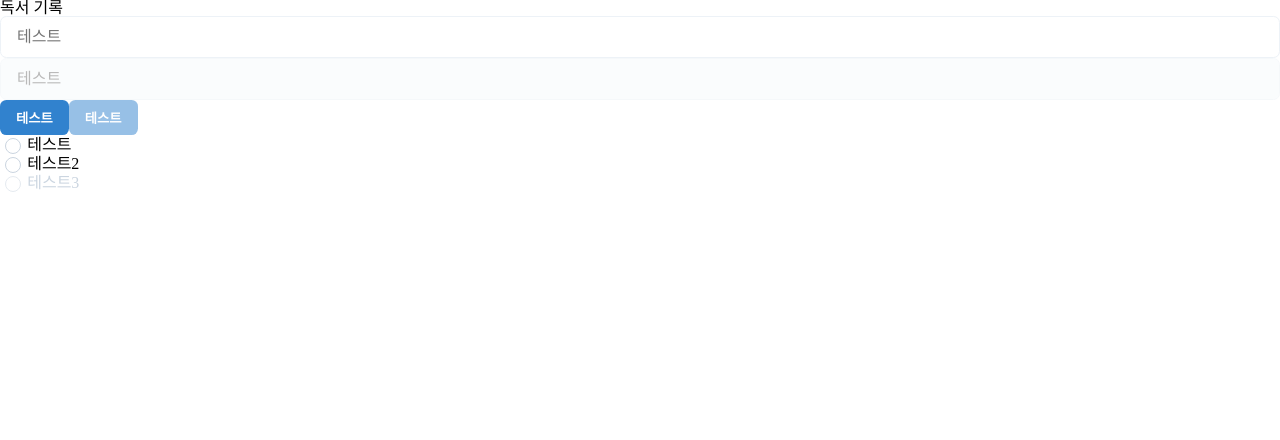
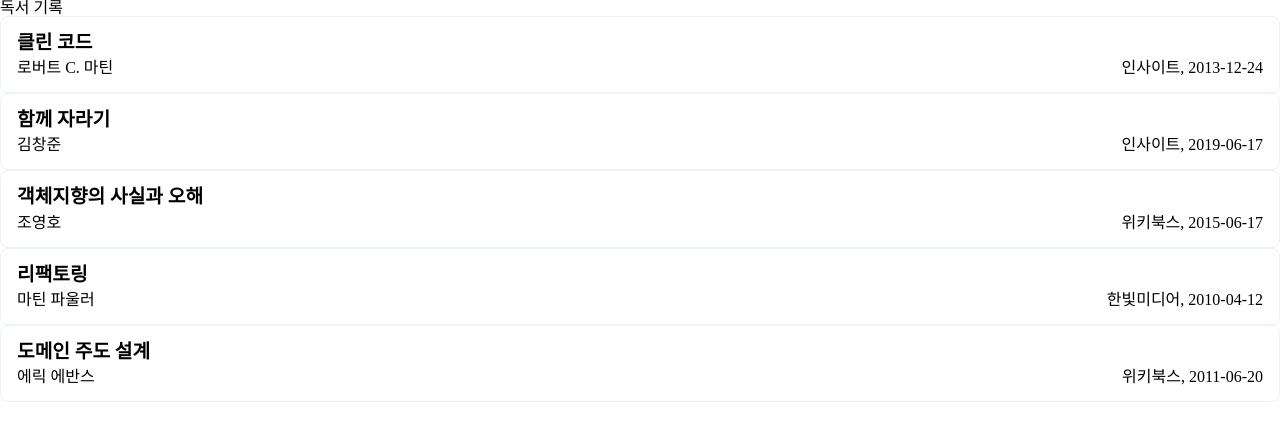
Before and after one commit to prayinforrain/rhf-library, a Next.js app: page / in a window 1280 px wide. Shown: the top 440 px of the page. Built offline with nearby package versions, Linux system fonts and the light colour scheme.

Commit message:
feat: 책 리스트

```diff
--- /dev/null
+++ b/src/components/book/BookList.tsx
@@ -0,0 +1,36 @@
+import { BookRecord } from "@/types/book";
+import Book from ".";
+import styled from "@emotion/styled";
+
+const BookListWrapper = styled.div`
+  display: flex;
+  flex-direction: column;
+`;
+
+const Empty = styled.div`
+  display: flex;
+  flex-direction: column;
+  align-items: center;
+  justify-content: center;
+  height: 100%;
+`;
+
+const BookList = ({ books }: { books: BookRecord[] | undefined }) => {
+  return (
+    <BookListWrapper>
+      {!books ? (
+        <Empty>
+          <span>로딩중...</span>
+        </Empty>
+      ) : books.length > 0 ? (
+        books.map((book) => <Book key={book.id} book={book} />)
+      ) : (
+        <Empty>
+          <span>독서 기록이 없습니다.</span>
+        </Empty>
+      )}
+    </BookListWrapper>
+  );
+};
+
+export default BookList;
--- /dev/null
+++ b/src/components/book/index.tsx
@@ -0,0 +1,50 @@
+import { colors } from "@/styles/colors";
+import { BookRecord } from "@/types/book";
+import styled from "@emotion/styled";
+
+const BookWrapper = styled.div`
+  display: flex;
+  flex-direction: column;
+  gap: 0.5rem;
+  border: 1px solid ${colors.grey[20]};
+  border-radius: 0.5rem;
+  padding: 1rem;
+`;
+
+const BookTitle = styled.h2`
+  font-size: 1.2rem;
+  font-weight: 600;
+`;
+
+const BookMeta = styled.div`
+  display: flex;
+  flex-direction: row;
+  gap: 0.5rem;
+  justify-content: space-between;
+  align-items: center;
+`;
+
+const BookMetaItem = styled.div`
+  display: flex;
+  flex-direction: row;
+  gap: 0.25rem;
+`;
+
+const Book = ({ book }: { book: BookRecord }) => {
+  return (
+    <BookWrapper>
+      <BookTitle>{book.title}</BookTitle>
+      <BookMeta>
+        <BookMetaItem>
+          <div>{book.author}</div>
+        </BookMetaItem>
+        <BookMetaItem>
+          <div>{book.publisher},</div>
+          <div>{book.publicationDate}</div>
+        </BookMetaItem>
+      </BookMeta>
+    </BookWrapper>
+  );
+};
+
+export default Book;
--- a/src/pages/index.tsx
+++ b/src/pages/index.tsx
@@ -1,9 +1,14 @@
-import Button from "@/components/ui/Button";
-import Input from "@/components/ui/Input";
-import Radio from "@/components/ui/Radio/Radio";
+import BookList from "@/components/book/BookList";
+import { BookRecord } from "@/types/book";
+import { useQuery } from "@tanstack/react-query";
 import Head from "next/head";
 
 export default function Home() {
+  const { data: books } = useQuery<BookRecord[]>({
+    queryKey: ["books"],
+    queryFn: () => fetch("/api/book").then((res) => res.json()),
+  });
+
   return (
     <>
       <Head>
@@ -13,14 +18,8 @@
         <link rel="icon" href="/favicon.ico" />
       </Head>
       <div>
-        <div>독서 기록</div>
-        <Input placeholder="테스트" />
-        <Input placeholder="테스트" disabled />
-        <Button>테스트</Button>
-        <Button disabled>테스트</Button>
-        <Radio label="테스트" name="test" />
-        <Radio label="테스트2" name="test" />
-        <Radio label="테스트3" name="test" disabled />
+        <h1>독서 기록</h1>
+        <BookList books={books} />
       </div>
     </>
   );
```
